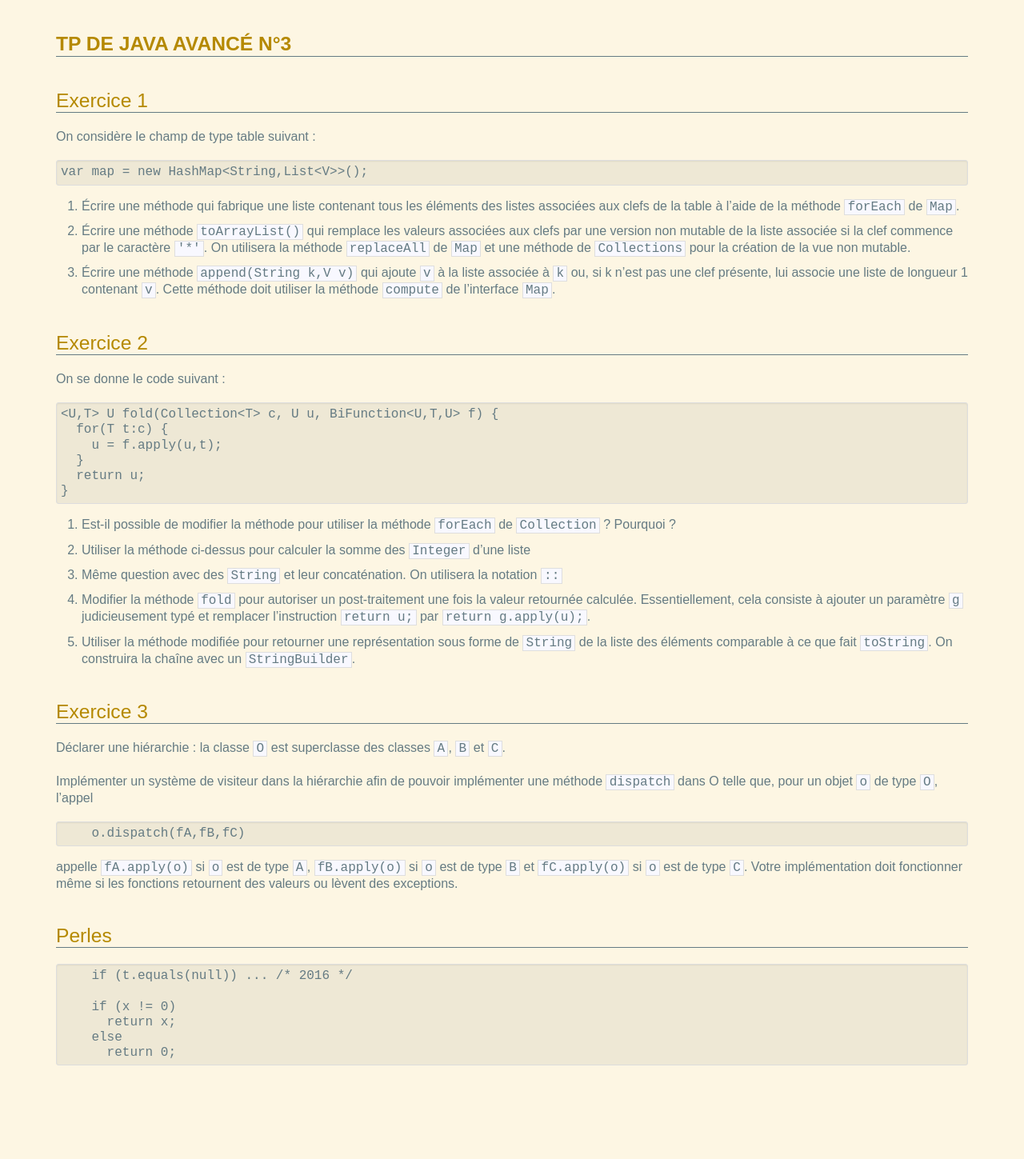
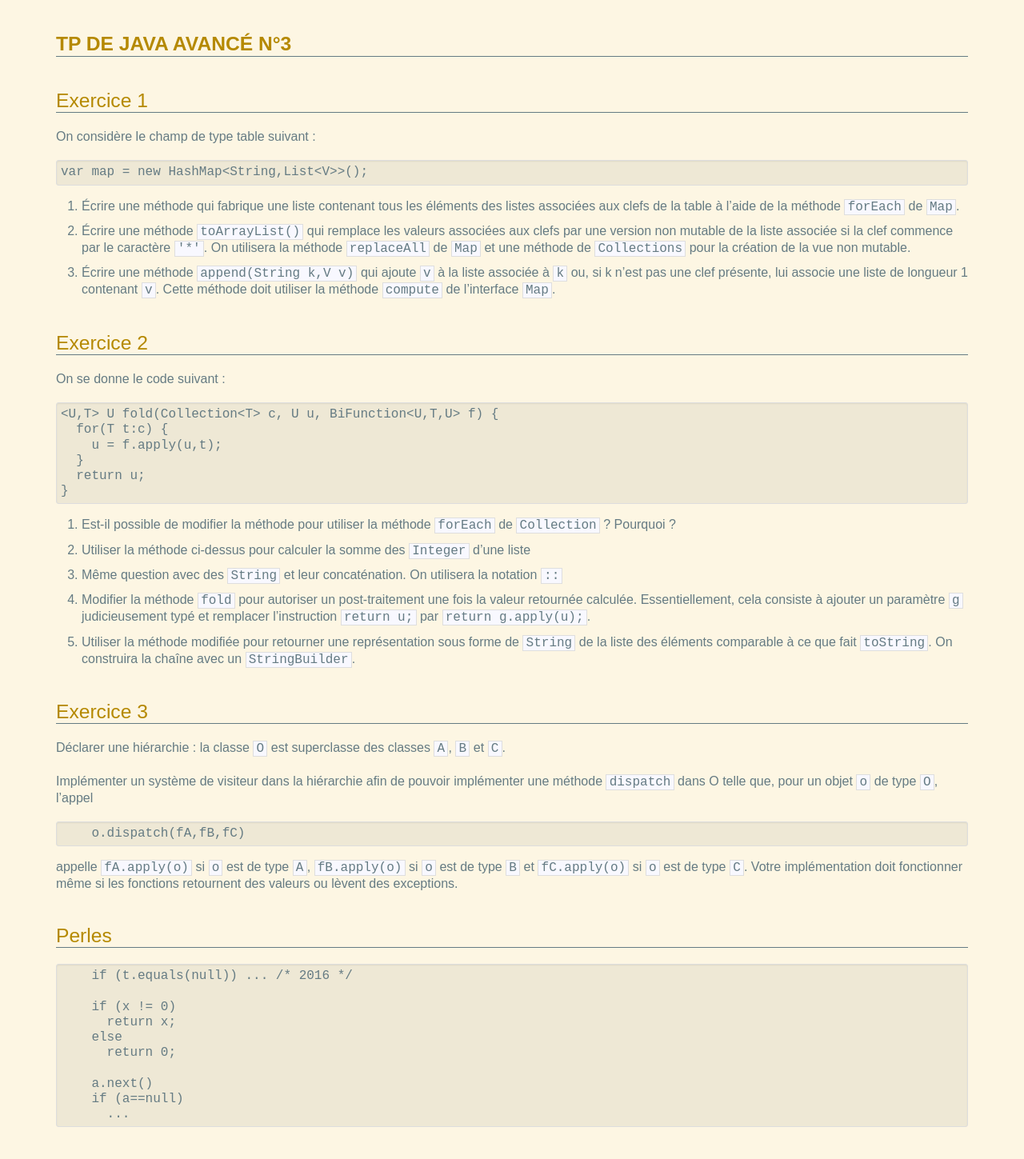
Before and after one commit to lacl-upec/m1javaa, a Jekyll site: the page built from _posts/2015-11-03-TP 3.md, in a window 1280 px wide. Shown: the whole page at 80% size. Built offline with Jekyll 4.4.1, drawn with Linux system fonts in a browser that asks for light colours; before the commit the page ends 1372 px from its top, so only the background shows below that.

Commit message:
Created :_posts/2015-11-03-TP 3.md

```diff
--- a/_posts/2015-11-03-TP 3.md
+++ b/_posts/2015-11-03-TP 3.md
@@ -51,3 +51,7 @@ Perles
           return x;
         else
           return 0;
+
+        a.next()
+        if (a==null)
+          ...
```
